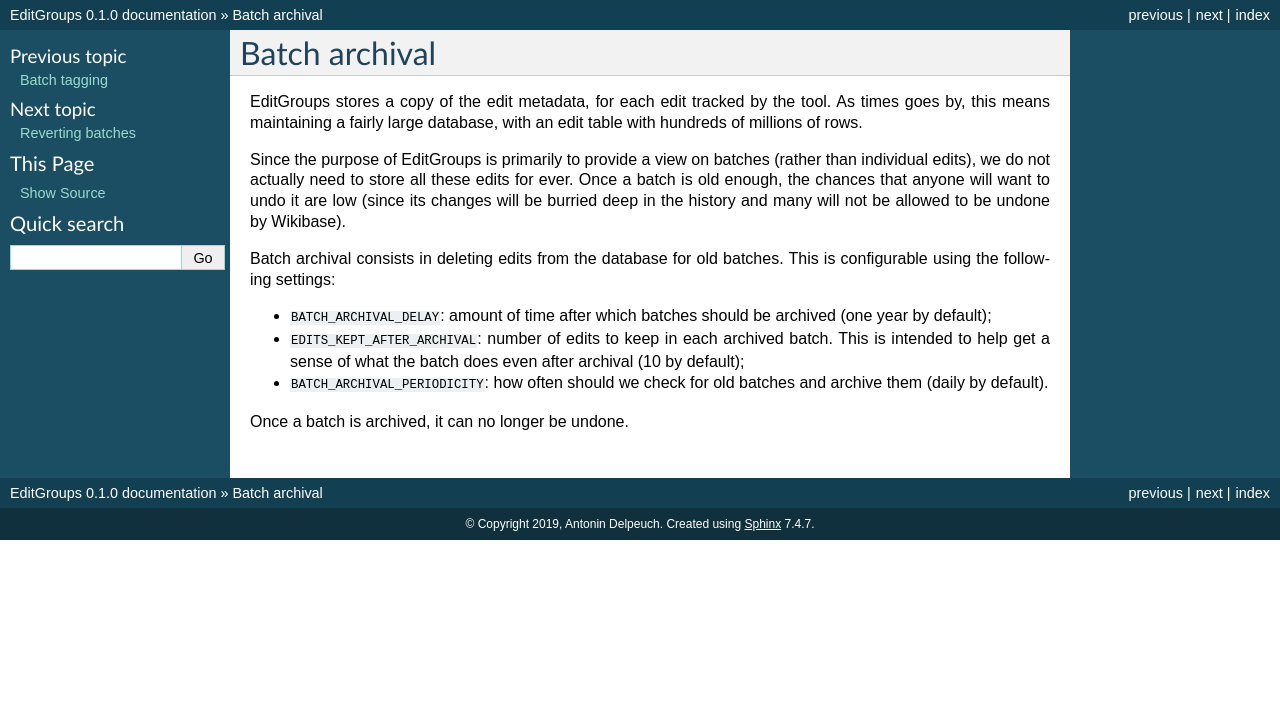
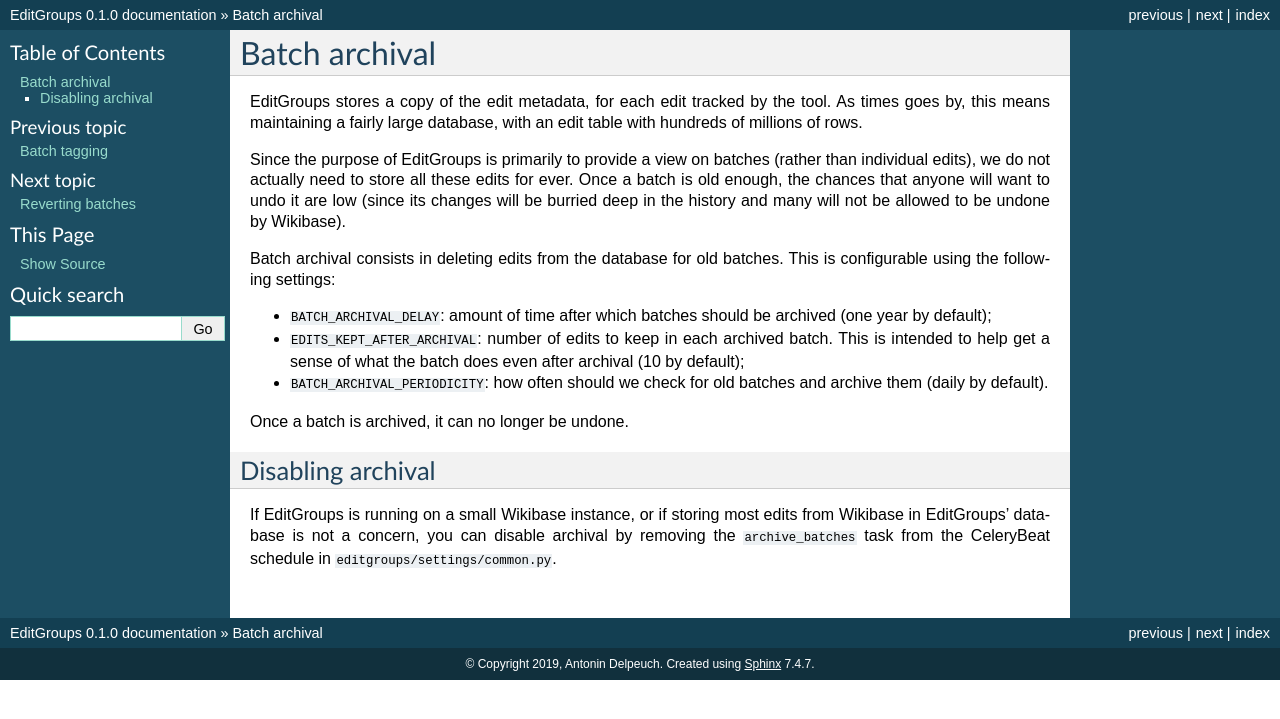
Before and after one commit to Wikidata/editgroups, a Sphinx documentation site: the page built from docs/archival.rst, in a window 1280 px wide. Shown: the top 719 px of the page. Built offline with Sphinx 7.4.7, drawn with Linux system fonts in a browser that asks for light colours.

Commit message:
Document batch archival deactivation

```diff
--- a/docs/archival.rst
+++ b/docs/archival.rst
@@ -21,3 +21,10 @@ is configurable using the following settings:
 - ``BATCH_ARCHIVAL_PERIODICITY``: how often should we check for old batches and archive them (daily by default).
 
 Once a batch is archived, it can no longer be undone.
+
+Disabling archival
+------------------
+
+If EditGroups is running on a small Wikibase instance, or if storing most edits from Wikibase
+in EditGroups' database is not a concern, you can disable archival by removing the ``archive_batches``
+task from the CeleryBeat schedule in ``editgroups/settings/common.py``.
```
